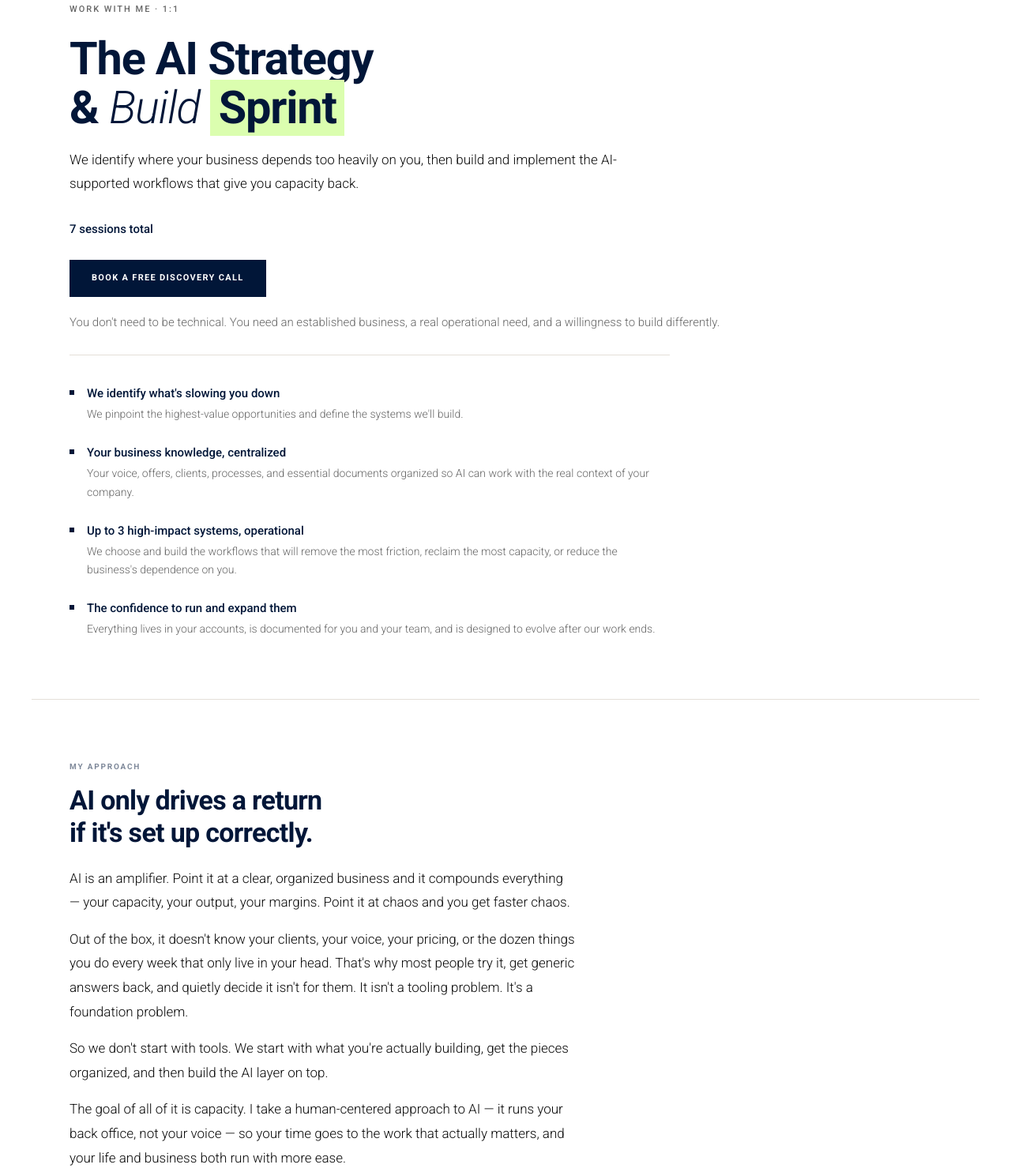
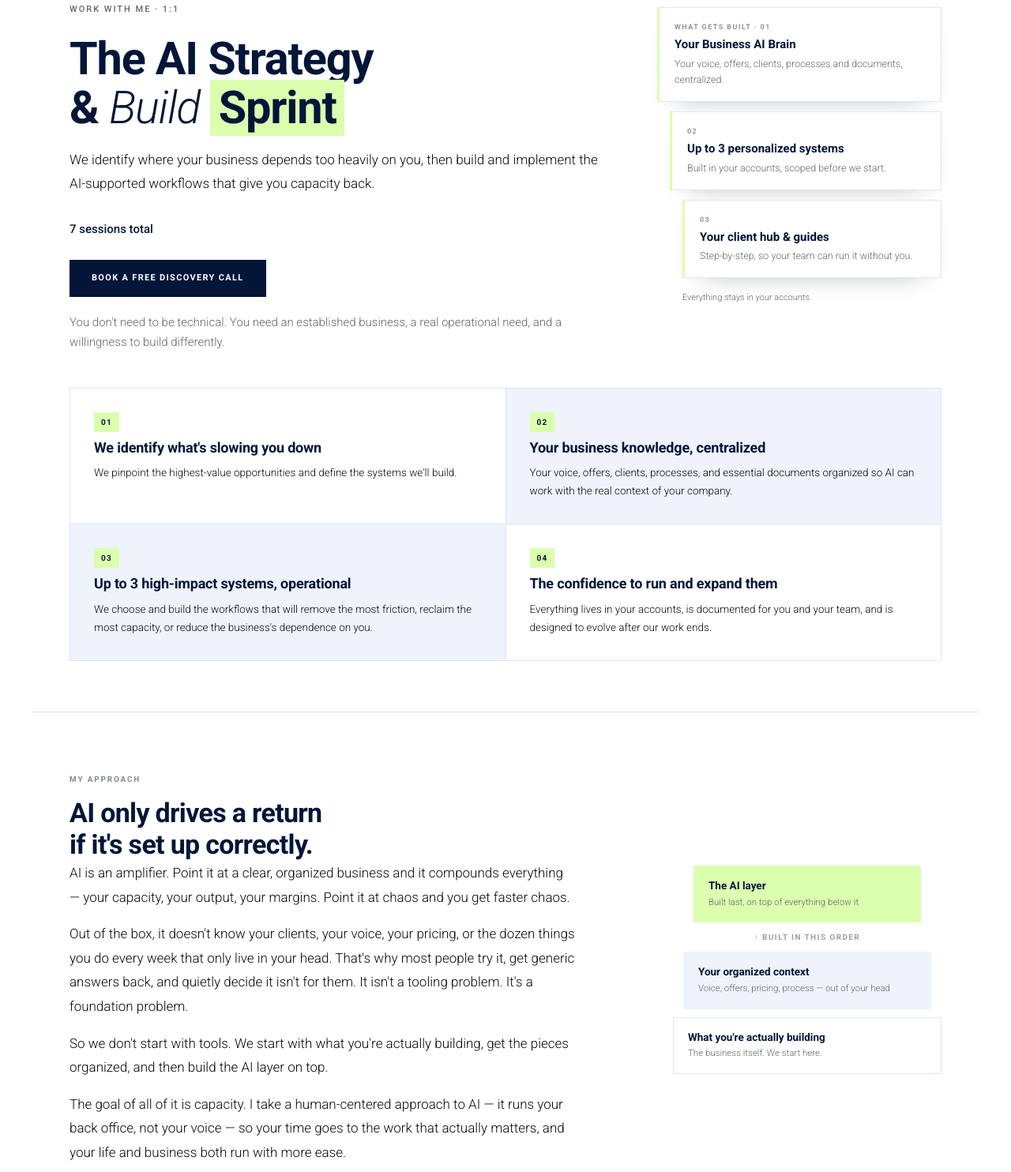
Before and after one commit to nickdestefano2905/dayna-destefano-website, a website: page ai-strategy-and-build-sprint.html in a window 1280 px wide. Shown: the part 133-1617 px from the top of the page at 79% size. Drawn offline with Linux system fonts and the light colour scheme.

Commit message:
Sprint page: rebuild the top three sections to use the full width
All three opened left-aligned with dead space on the right.

Hero is now two columns: copy left, a cascading three-card stack right
summarising what gets built (AI Brain, 3 systems, client hub).

The four hero bullets become a full-width 2x2 box grid with lime number
badges, alternating white and pale blue.

"My Approach" is now two columns: copy left, a layered foundation
diagram right showing the build order - business, then organized
context, then the AI layer on top. It restates the order the copy
describes rather than adding a new claim.

Copy unchanged. Revives the .card-era CSS patterns that went unused
when the deliverables became numbered rows.

Co-Authored-By: Claude Opus 5 <noreply@anthropic.com>

```diff
--- a/ai-strategy-and-build-sprint.html
+++ b/ai-strategy-and-build-sprint.html
@@ -71,6 +71,35 @@ h2.section-headline{font-size:clamp(24px,2.8vw,34px);font-weight:700;color:var(-
 
 /* DELIVERABLE + MOCKUP SPLIT */
 .stage-visual{display:grid;grid-template-columns:1fr 300px;gap:40px;align-items:start;}
+
+/* HERO SPLIT + BUILD STACK */
+.hero-split{display:grid;grid-template-columns:1fr 360px;gap:60px;align-items:start;}
+.build-stack{display:flex;flex-direction:column;gap:12px;margin-top:6px;}
+.build-card{background:var(--white);border:1px solid var(--rule-cool);border-left:3px solid var(--lime);padding:17px 19px;box-shadow:0 16px 34px -26px rgba(1,22,56,0.45);display:flex;flex-direction:column;}
+.build-card:nth-child(2){margin-left:16px;}
+.build-card:nth-child(3){margin-left:32px;}
+.build-n{font-size:9px;font-weight:700;letter-spacing:0.16em;text-transform:uppercase;color:var(--navy);opacity:0.45;}
+.build-t{font-size:15px;font-weight:700;color:var(--navy);line-height:1.3;margin-top:5px;}
+.build-d{font-size:12.5px;font-weight:300;color:var(--muted);line-height:1.6;margin-top:4px;}
+.build-cap{font-size:11px;font-weight:300;color:var(--muted);line-height:1.6;margin-top:16px;margin-left:32px;}
+
+/* SPEC AS BOXES */
+.spec-grid{display:grid;grid-template-columns:repeat(2,1fr);gap:1px;background:var(--rule-cool);border:1px solid var(--rule-cool);margin-top:44px;}
+.spec-box{background:var(--white);padding:30px;display:flex;flex-direction:column;gap:9px;transition:background 0.2s;}
+.spec-box:nth-child(2),.spec-box:nth-child(3){background:var(--sky);}
+.spec-box-n{display:inline-block;align-self:start;background:var(--lime);font-size:10px;font-weight:700;letter-spacing:0.12em;color:var(--navy);padding:4px 9px;}
+.spec-box-t{font-size:18px;font-weight:700;color:var(--navy);line-height:1.25;letter-spacing:-0.01em;}
+.spec-box-d{font-size:13.5px;font-weight:300;color:var(--text);line-height:1.7;}
+
+/* APPROACH SPLIT + LAYER DIAGRAM */
+.approach-split{display:grid;grid-template-columns:1fr 340px;gap:60px;align-items:start;}
+.layers{display:flex;flex-direction:column;gap:10px;margin-top:6px;}
+.layer{padding:16px 18px;border:1px solid var(--rule-cool);}
+.layer b{display:block;font-size:13.5px;font-weight:700;color:var(--navy);line-height:1.3;}
+.layer i{display:block;font-style:normal;font-size:11.5px;font-weight:300;color:var(--muted);margin-top:3px;line-height:1.55;}
+.layer-ai{background:var(--lime);border-color:transparent;margin:0 26px;}
+.layer-ctx{background:var(--sky);border-color:transparent;margin:0 13px;}
+.layer-arrow{text-align:center;font-size:10px;font-weight:700;letter-spacing:0.14em;text-transform:uppercase;color:var(--navy);opacity:0.4;}
 
 /* HERO */
 .hero{max-width:1200px;margin:0 auto;padding:72px 48px 64px;}
@@ -163,8 +192,18 @@ footer{background:var(--navy);padding:40px 48px;}
 .footer-copy a{color:white;}
 
 @media(max-width:1000px){
+  .hero-split{grid-template-columns:1fr;gap:40px;}
+  .build-stack{max-width:420px;}
+  .approach-split{grid-template-columns:1fr;gap:36px;}
+  .layers{max-width:420px;}
   .stage-visual{grid-template-columns:1fr;gap:24px;}
   .stage-visual .mock{max-width:420px;}
+}
+@media(max-width:760px){
+  .spec-grid{grid-template-columns:1fr;}
+  .build-card:nth-child(2),.build-card:nth-child(3){margin-left:0;}
+  .build-cap{margin-left:0;}
+  .layer-ai,.layer-ctx{margin:0;}
 }
 @media(max-width:900px){
   .cards-grid{grid-template-columns:1fr;}
@@ -200,6 +239,8 @@ footer{background:var(--navy);padding:40px 48px;}
 
 <!-- HERO -->
 <section class="hero">
+  <div class="hero-split">
+    <div>
       <p class="hero-eyebrow">Work With Me &middot; 1:1</p>
       <h1 class="hero-headline">The AI Strategy<br>&amp; <em>Build</em> <span class="mark">Sprint</span></h1>
       <p class="hero-subhead">We identify where your business depends too heavily on you, then build and implement the AI-supported workflows that give you capacity back.</p>
@@ -208,23 +249,53 @@ footer{background:var(--navy);padding:40px 48px;}
         <a href="https://calendar.app.google/7MxPBZzeYbkddVJt5" class="btn-primary">Book A Free Discovery Call</a>
       </div>
       <p class="undercta">You don't need to be technical. You need an established business, a real operational need, and a willingness to build differently.</p>
-  <ul class="spec">
-    <li><strong>We identify what's slowing you down</strong><span class="spec-desc">We pinpoint the highest-value opportunities and define the systems we'll build.</span></li>
-    <li><strong>Your business knowledge, centralized</strong><span class="spec-desc">Your voice, offers, clients, processes, and essential documents organized so AI can work with the real context of your company.</span></li>
-    <li><strong>Up to 3 high-impact systems, operational</strong><span class="spec-desc">We choose and build the workflows that will remove the most friction, reclaim the most capacity, or reduce the business's dependence on you.</span></li>
-    <li><strong>The confidence to run and expand them</strong><span class="spec-desc">Everything lives in your accounts, is documented for you and your team, and is designed to evolve after our work ends.</span></li>
-  </ul>
+    </div>
+    <div>
+      <div class="build-stack" aria-hidden="true">
+        <div class="build-card">
+          <span class="build-n">What gets built &middot; 01</span>
+          <span class="build-t">Your Business AI Brain</span>
+          <span class="build-d">Your voice, offers, clients, processes and documents, centralized.</span>
+        </div>
+        <div class="build-card">
+          <span class="build-n">02</span>
+          <span class="build-t">Up to 3 personalized systems</span>
+          <span class="build-d">Built in your accounts, scoped before we start.</span>
+        </div>
+        <div class="build-card">
+          <span class="build-n">03</span>
+          <span class="build-t">Your client hub &amp; guides</span>
+          <span class="build-d">Step-by-step, so your team can run it without you.</span>
+        </div>
+      </div>
+      <p class="build-cap">Everything stays in your accounts.</p>
+    </div>
+  </div>
+  <div class="spec-grid">
+    <div class="spec-box"><span class="spec-box-n">01</span><span class="spec-box-t">We identify what's slowing you down</span><span class="spec-box-d">We pinpoint the highest-value opportunities and define the systems we'll build.</span></div>
+    <div class="spec-box"><span class="spec-box-n">02</span><span class="spec-box-t">Your business knowledge, centralized</span><span class="spec-box-d">Your voice, offers, clients, processes, and essential documents organized so AI can work with the real context of your company.</span></div>
+    <div class="spec-box"><span class="spec-box-n">03</span><span class="spec-box-t">Up to 3 high-impact systems, operational</span><span class="spec-box-d">We choose and build the workflows that will remove the most friction, reclaim the most capacity, or reduce the business's dependence on you.</span></div>
+    <div class="spec-box"><span class="spec-box-n">04</span><span class="spec-box-t">The confidence to run and expand them</span><span class="spec-box-d">Everything lives in your accounts, is documented for you and your team, and is designed to evolve after our work ends.</span></div>
+  </div>
 </section>
 
 <!-- WHAT THIS RETURNS -->
 <section class="section" style="border-top:1px solid var(--rule);">
   <p class="section-eyebrow">My Approach</p>
   <h2 class="section-headline">AI only drives a return<br>if it's set up correctly.</h2>
-  <div class="body-copy">
+  <div class="approach-split">
+    <div class="body-copy" style="margin-top:0;">
       <p>AI is an amplifier. Point it at a clear, organized business and it compounds everything — your capacity, your output, your margins. Point it at chaos and you get faster chaos.</p>
       <p>Out of the box, it doesn't know your clients, your voice, your pricing, or the dozen things you do every week that only live in your head. That's why most people try it, get generic answers back, and quietly decide it isn't for them. It isn't a tooling problem. It's a foundation problem.</p>
       <p>So we don't start with tools. We start with what you're actually building, get the pieces organized, and then build the AI layer on top.</p>
       <p>The goal of all of it is capacity. I take a human-centered approach to AI — it runs your back office, not your voice — so your time goes to the work that actually matters, and your life and business both run with more ease.</p>
+    </div>
+    <div class="layers" aria-hidden="true">
+      <div class="layer layer-ai"><b>The AI layer</b><i>Built last, on top of everything below it</i></div>
+      <div class="layer-arrow">&uarr; built in this order</div>
+      <div class="layer layer-ctx"><b>Your organized context</b><i>Voice, offers, pricing, process &mdash; out of your head</i></div>
+      <div class="layer layer-base"><b>What you're actually building</b><i>The business itself. We start here.</i></div>
+    </div>
   </div>
 </section>
 
```
Lines whose indentation alone changed are shown as unchanged.
